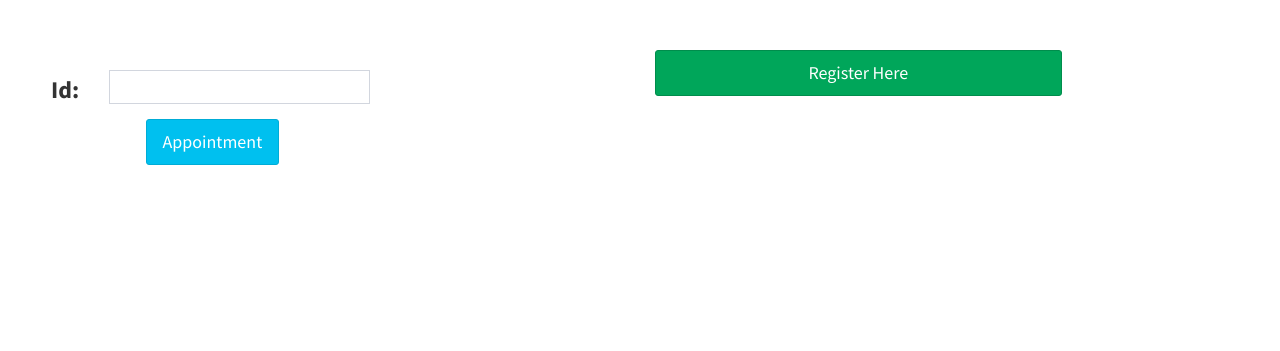
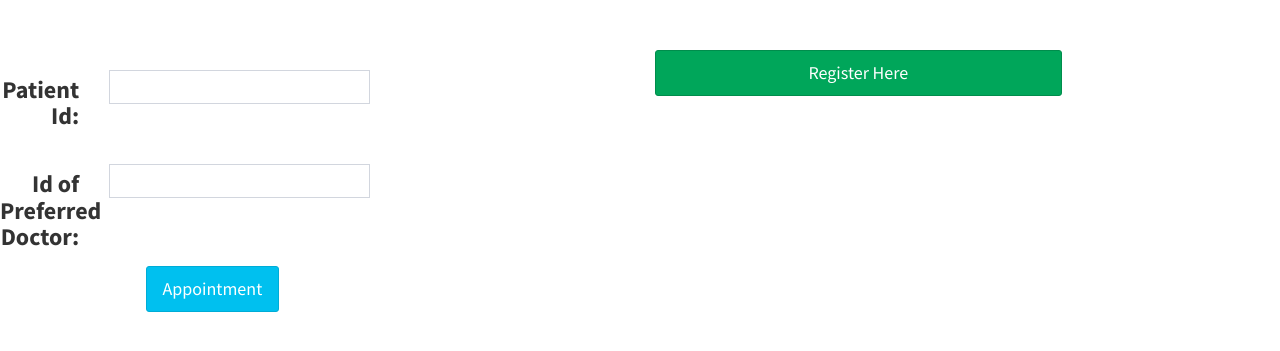
Before and after one commit to abhiyadav1323/iitghospital, a PHP site: page /staff_recep.php in a window 1280 px wide. Shown: the part 98-449 px from the top of the page. Run offline with PHP 8.4, Linux system fonts and the light colour scheme; the visitor is signed in with stand-in values (Sample User, id 1); some libraries are stand-ins or nearby versions.

Commit message:
Modified to enter patient into queue

```diff
--- a/staff_recep.php
+++ b/staff_recep.php
@@ -6,8 +6,9 @@ include_once 'dbconnect.php';
 
     if(isset($_POST['register']))
     {
-        $roll = $_POST['roll'];
-        $query = "SELECT 4 FROM patients WHERE roll = '$roll'";
+        $idofpatient = $_POST['roll'];
+        $idofdoctor = $_POST['rolld'];
+        $query = "SELECT 4 FROM patients WHERE roll = '$idofpatient'";
         $result = mysqli_query($conn,$query);
         $row_cnt = mysqli_num_rows($result);
         if($row_cnt==0)
@@ -17,7 +18,12 @@ include_once 'dbconnect.php';
             <?php
         }
         else
+        {
+            $sDate = date("Y-m-d H:i:s");
+            $query = "INSERT INTO queue (pid, time, did) VALUES ('$idofpatient', '$sDate', '$idofdoctor')";
+            $query_run = mysqli_query($conn,$query);
             header("Location: patient_home.php");
+        }
     }
 ?>
 
@@ -59,9 +65,15 @@ include_once 'dbconnect.php';
     <div class="col-sm-4">
         <form class="form-horizontal" role="form" method="post" action="staff_recep.php">
             <div class="form-group">
-               <h3><label class="control-label col-sm-3" for="roll">Id:</label></h3>
+               <h3><label class="control-label col-sm-3" for="roll">Patient Id:</label></h3>
                 <div class="col-sm-8">
                     <input type="text" class="form-control" name="roll" required id="roll">
+                </div>
+            </div>
+            <div class="form-group">
+               <h3><label class="control-label col-sm-3" for="rolld">Id of Preferred Doctor:</label></h3>
+                <div class="col-sm-8">
+                    <input type="text" class="form-control" name="rolld" required id="roll">
                 </div>
             </div>
             <div class="form-group">
```
